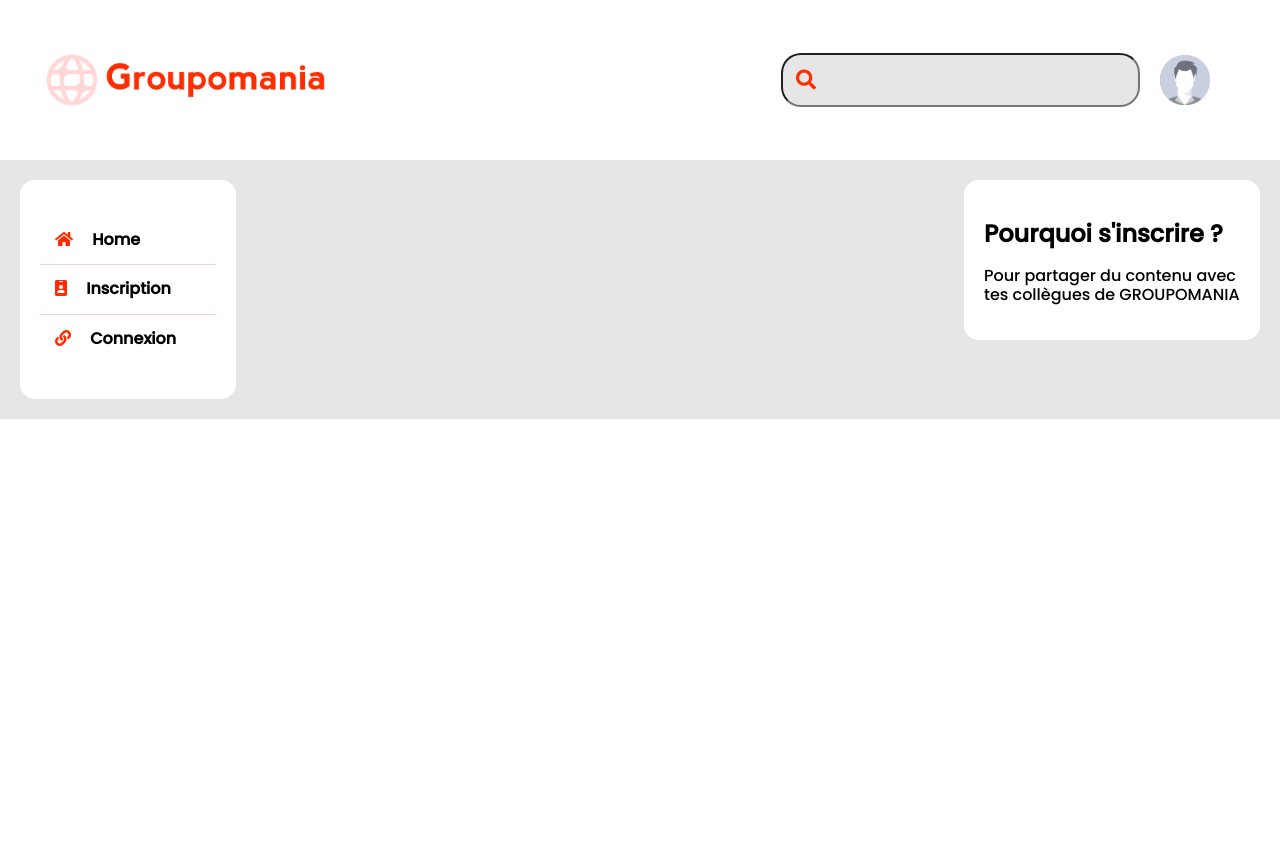
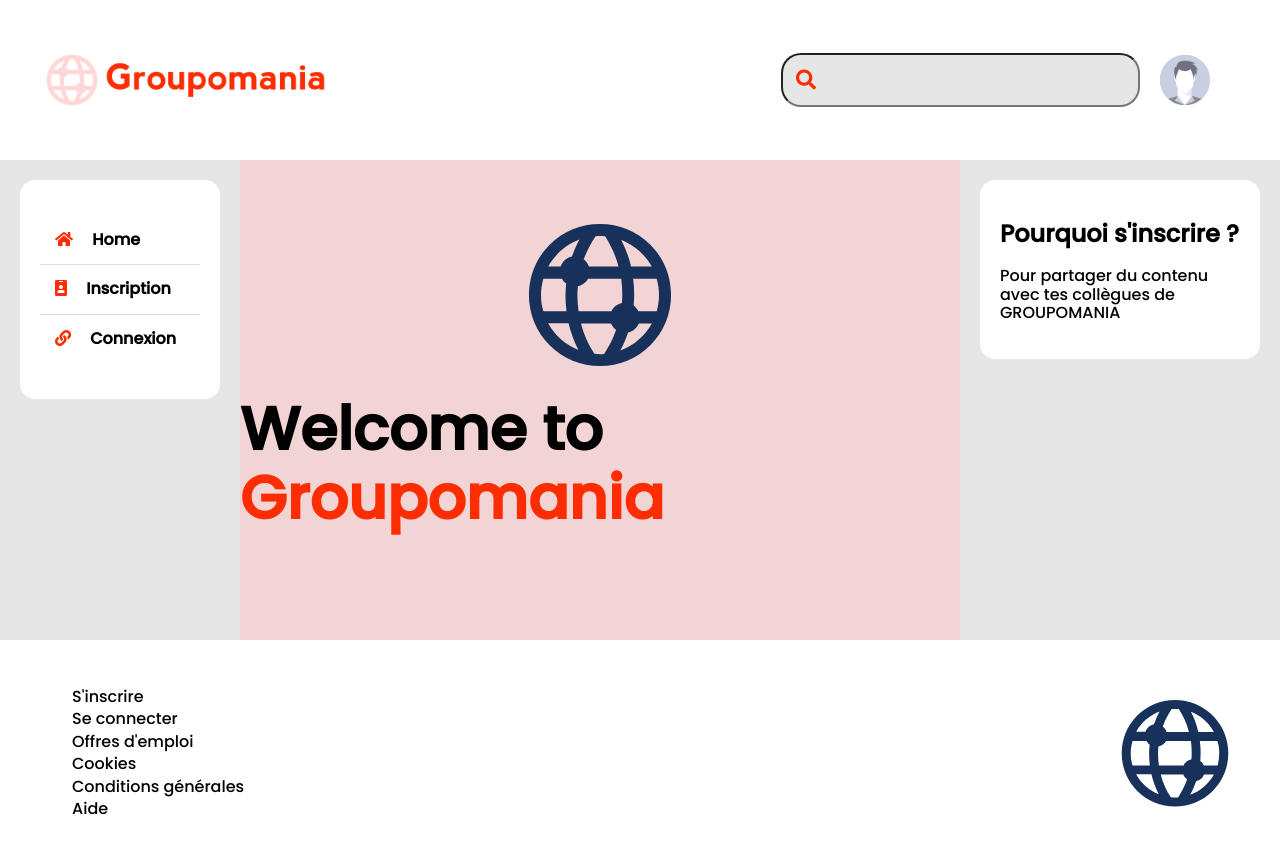
Before and after one commit to Tam-star/TamaraWenner_7_27122021, a React (Create React App) app in the folder frontend/my-app/: page / in a window 1280 px wide. Shown: the top 854 px of the page. Before the commit the page ends 800 px from the top, so only its background shows below. Built offline with nearby package versions, Linux system fonts and the light colour scheme.

Commit message:
Welcome and Footer components created

```diff
--- /dev/null
+++ b/frontend/my-app/src/components/footer.js
@@ -0,0 +1,28 @@
+import React from 'react';
+
+export default function Footer() {
+    return (
+        <footer className='main-footer'>
+            <ul>
+                <li><a href='/signup'>S'inscrire</a></li>
+                <li><a href='/login'>Se connecter</a></li>
+                <li><a href='/'>Offres d'emploi</a></li>
+                <li><a href='/'>Cookies</a></li>
+                <li><a href='/'>Conditions générales</a></li>
+                <li><a href='/'>Aide</a></li>
+            </ul>
+            <svg className='main-footer__logo'  data-v-1084b650="" xmlns="http://www.w3.org/2000/svg" viewBox="0 0 300 300">
+                <g data-v-1084b650="" id="640fb903-7c97-3a8b-d0a7-369102908d0a" stroke="none" transform="matrix(0.8499999999999999,0,0,0.8499999999999999,22.500006484985377,22.50005836486818)">
+                    <svg xmlns="http://www.w3.org/2000/svg" viewBox="-205 207 100 100">
+                        <switch>
+                            <g><path d="M-155 298.8c11.2 0 21.7-4.3 29.6-12.2 7.9-7.9 12.2-18.4 12.2-29.6 0-11.2-4.3-21.7-12.2-29.6-7.9-7.9-18.4-12.2-29.6-12.2s-21.7 4.3-29.6 12.2c-7.9 7.9-12.2 18.4-12.2 29.6 0 11.2 4.3 21.7 12.2 29.6 7.9 7.9 18.4 12.2 29.6 12.2zm2.4-7.1c-.8.1-1.6.1-2.4.1-1.1 0-2.2-.1-3.3-.2-3.6-5.6-6.3-11.6-7.9-17.9h17.7c.6 1.5 1.7 2.9 3 3.8-1.7 5-4.1 9.7-7.1 14.2zm9.5-2c1.9-3.5 3.4-7 4.6-10.7 2.9-.6 5.2-2.6 6.3-5.3h7.7c-4 7.3-10.7 13-18.6 16zm22.8-32.7c0 3.3-.5 6.5-1.3 9.6h-10.8c-.6-1.3-1.6-2.5-2.8-3.4.2-2.2.3-4.4.3-6.6 0-3.1-.2-6.2-.6-9.2h13.8c1 3 1.4 6.3 1.4 9.6zm-4.2-16.7h-12.2c-1.3-5.5-3.2-10.7-5.8-15.7 7.6 2.9 14 8.6 18 15.7zm-17.4 16.3c0 1.7-.1 3.4-.2 5.1-2.8.6-5.1 2.4-6.2 4.9h-19.3c-.4-3-.7-6.1-.7-9.1 0-1.9.1-3.8.3-5.7 2.6-.5 4.7-2.2 6-4.4h19.5c.4 3 .6 6.1.6 9.2zm-15.7-34.2c.9-.1 1.8-.1 2.6-.1 1 0 2 0 3 .1 3.6 5.6 6.3 11.6 7.9 17.9h-17.4c-.6-1.7-1.7-3.2-3.1-4.3 1.8-4.8 4.1-9.3 7-13.6zm-9.5 2c-1.7 3.2-3.2 6.6-4.4 10-3.1.6-5.6 2.9-6.6 5.8h-7.3c3.9-7.1 10.4-12.8 18.3-15.8zm-22.6 32.6c0-3.3.5-6.6 1.4-9.6h10.9c.6 1.1 1.5 2.1 2.5 2.9-.2 2.4-.4 4.8-.4 7.2 0 3.1.2 6.1.6 9.1h-13.6c-1-3.1-1.4-6.3-1.4-9.6zm16.2 16.6c1.3 5.4 3.2 10.7 5.8 15.7-7.6-3-13.9-8.6-17.8-15.7h12z">
+                            </path>
+                            </g>
+                        </switch>
+                    </svg>
+                </g>
+            </svg>
+        </footer>
+    )
+
+}
--- /dev/null
+++ b/frontend/my-app/src/components/welcome.js
@@ -0,0 +1,11 @@
+import logo from '../assets/icon-transparent-blue.svg';
+
+export default function Welcome() {
+    return (
+        <section className='center-container welcome-container'>
+            <img className='welcome-container__logo' src={logo}></img>
+            <h1>Welcome to <span className='welcome-container__company-name'>Groupomania</span></h1>
+            <p></p>
+        </section>
+    )
+}
--- a/frontend/my-app/src/index.js
+++ b/frontend/my-app/src/index.js
@@ -11,12 +11,14 @@
 import Connexion from './components/connexion';
 import Dashboard from './routes/dashboard';
 import CenterContainer from './components/center-container';
+import Welcome from './components/welcome';
 
 
 ReactDOM.render(
   <BrowserRouter>
     <Routes>
       <Route path="/" element={<Home />} >
+        <Route index element={ <Welcome /> } />
         <Route path="signup" element={<Subscription />} />
         <Route path="login" element={<Connexion />} />
       </Route>
--- a/frontend/my-app/src/routes/home.js
+++ b/frontend/my-app/src/routes/home.js
@@ -3,6 +3,7 @@
 import Header from '../components/header';
 import LeftContainer from '../components/left-container';
 import { Outlet } from 'react-router-dom';
+import Footer from '../components/footer';
 
 function Home() {
 
@@ -17,6 +18,7 @@
           <p>Pour partager du contenu avec tes collègues de GROUPOMANIA</p>
         </section>
       </main>
+      <Footer/>
     </div>
   );
 }
--- a/frontend/my-app/src/sass/App.scss
+++ b/frontend/my-app/src/sass/App.scss
@@ -6,7 +6,8 @@
 @import 'layouts/left-container';
 @import 'layouts/center-container';
 @import 'layouts/right-container';
-@import 'pages/login';
+@import 'layouts/footer';
+@import 'pages/home';
 
 body{
     font-family: 'Poppins', sans-serif;
@@ -17,5 +18,4 @@
     display: flex;
     justify-content: space-between;
     background-color: $fourth-color;
-    //height : 500px;
 }
--- /dev/null
+++ b/frontend/my-app/src/sass/layouts/_footer.scss
@@ -0,0 +1,23 @@
+.main-footer{
+    //background-color : $fourth-color;
+    display: flex;
+    justify-content: space-between;
+    padding : 30px;
+    & ul{
+        & li {
+            list-style-type: none;
+            padding : 2px;
+            & a {
+                text-decoration: none;
+                color : black;
+                &:hover{
+                    text-decoration: underline;
+                }
+            }
+        }
+    }
+    &__logo{
+        width : 150px;
+        fill : $tertiary-color;
+    }
+}
--- a/frontend/my-app/src/sass/pages/_login.scss
+++ b/frontend/my-app/src/sass/pages/_home.scss
@@ -1,4 +1,4 @@
-.login-container, .signup-container{
+.login-container, .signup-container, .welcome-container{
     margin : auto;
     background-color : $secondary-color;
     display: flex;
@@ -23,3 +23,17 @@
         }
     }
 }
+
+.welcome-container{
+    height : 60vh;
+    & h1 {
+        font-size: 60px;
+        margin-top : 0;
+    }
+    &__logo{
+        width : 200px;
+    }
+    &__company-name{
+        color : $primary-color;
+    }
+}
--- a/frontend/my-app/src/sass/utils/_variables.scss
+++ b/frontend/my-app/src/sass/utils/_variables.scss
@@ -1,4 +1,4 @@
 $primary-color : #FD2D01;
 $secondary-color : #F1D4D3;
-$tertiary-color : #122441;
+$tertiary-color : #18315a;
 $fourth-color : #e6e6e6;
```
Also changed, not shown: frontend/my-app/src/assets/icon-transparent-blue.svg (added), frontend/my-app/src/assets/icon.svg, frontend/my-app/src/sass/layouts/_generals.scss (line endings or trailing spaces).
